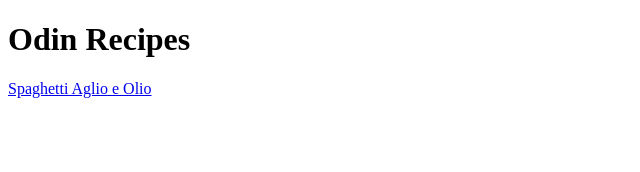
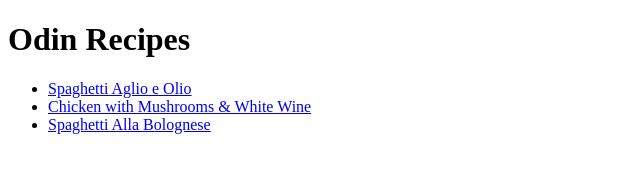
Before and after one commit to jmr-396/odin-recipes, a plain HTML site: page index.html in a window 1280 px wide. Shown: the whole page, without its empty margins (0-640 px from the left). Drawn offline with Linux system fonts and the light colour scheme.

Commit message:
Added links to 2 new recipes

```diff
--- a/index.html
+++ b/index.html
@@ -7,6 +7,11 @@
 
     <body>
         <h1>Odin Recipes</h1>
-        <a href="recipes/spaghetti-aglio-olio.html">Spaghetti Aglio e Olio</a>
+        <ul>
+            <li><a href="recipes/spaghetti-aglio-olio.html">Spaghetti Aglio e Olio</a></li>
+            <li><a href="recipes/chicken.html">Chicken with Mushrooms & White Wine</a></li>
+            <li><a href="recipes/bolognese.html">Spaghetti Alla Bolognese</a></li>
+        </ul>
+
     </body>
 </html>
```
